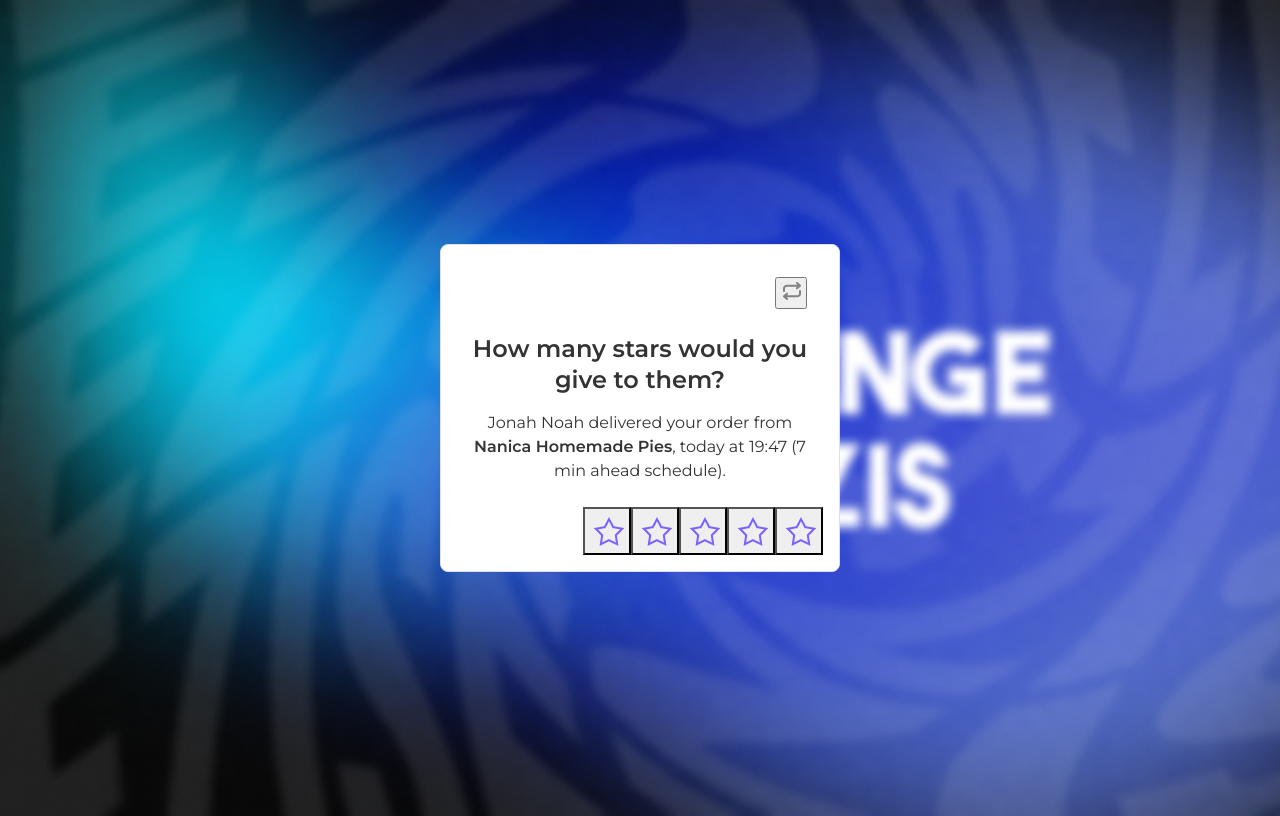
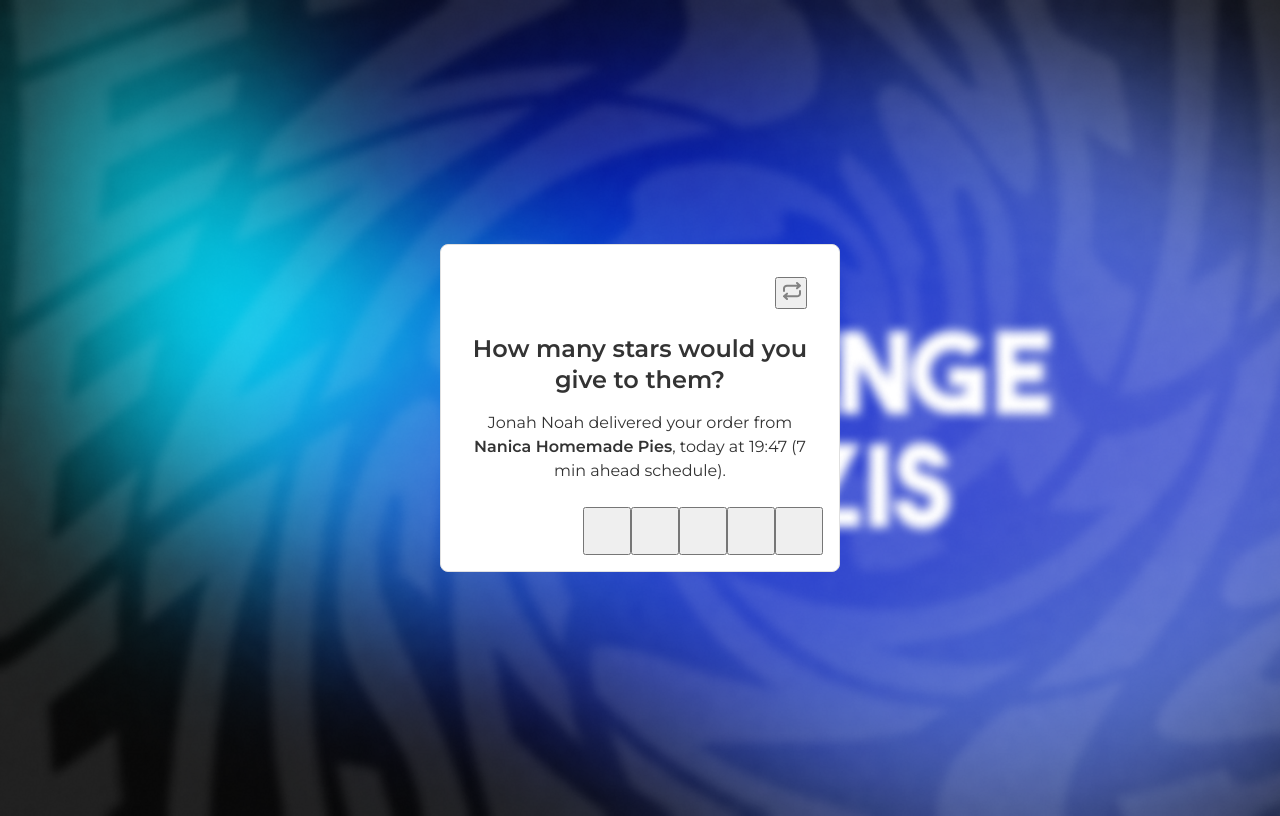
Before and after one commit to lucien-wrq/challenge1, a plain HTML site: page Semaine 1/index.html in a window 1280 px wide. Drawn offline with Linux system fonts and the light colour scheme.

Commit message:
ca commence a marcher 2.1

```diff
--- a/Semaine 1/style.css
+++ b/Semaine 1/style.css
@@ -107,7 +107,6 @@
 .ButtonRounded button {
     width: 48px;
     height: 48px;
-    background-image: url(assets/star.png);
 }
 
 .CloseButton button {
```
